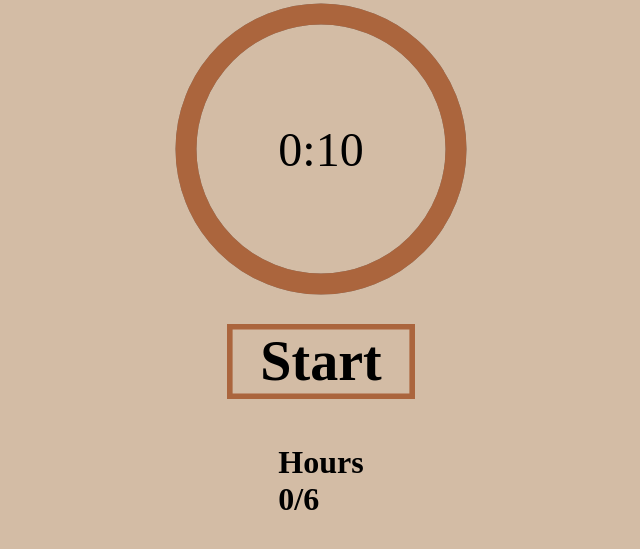
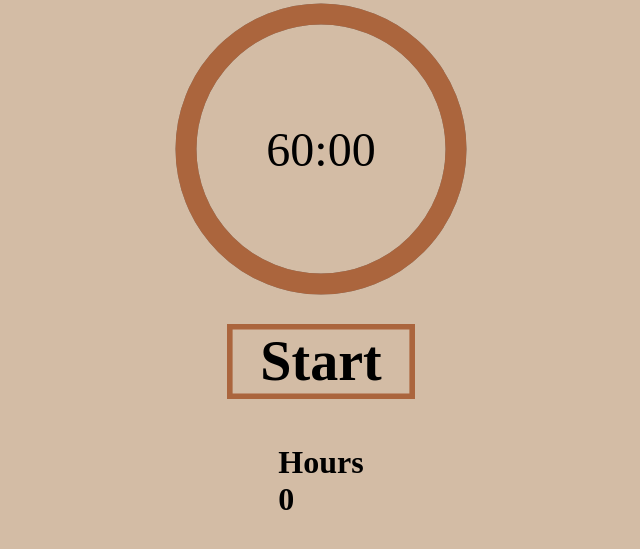
Before and after one commit to Hayai1/RevisionTimerTally, a Flask app: page /start_revision in a window 1280 px wide. Shown: the part 216-765 px from the top of the page, without its empty margins (319-959 px from the left). Run offline with Flask 3, Linux system fonts and the light colour scheme.

Commit message:
final changes possibly add other stuff later

```diff
--- a/main.py
+++ b/main.py
@@ -1,8 +1,10 @@
 from flask import Flask
 from flask import render_template, url_for, jsonify, session, request
+
 app = Flask(__name__, template_folder='templates', static_folder='static')
 app.secret_key = 'your secret key'
 
+import webview
 
 @app.route('/save_hours', methods=['POST'])
 def save_hours():
@@ -14,7 +16,7 @@ def save_hours():
 @app.route('/start_revision')
 def startRevision():
     hours_completed = session.get('hoursCompleted', 0)
-    return render_template('main.html', hours_completed_arg=int(hours_completed), time_limit_arg=10, break_time_arg=5)
+    return render_template('main.html', hours_completed_arg=int(hours_completed), time_limit_arg=3600, break_time_arg=600)
 
 @app.route('/')
 def index():
@@ -22,6 +24,8 @@ def index():
     return render_template('revision.html')
 
 
+webview.create_window('Revision App', app)
 
 if __name__ == '__main__':
-    app.run(debug=True,)
+    #app.run()
+    webview.start()
--- a/templates/main.html
+++ b/templates/main.html
@@ -152,7 +152,7 @@ function saveHours(hoursCompleted) {
     });
   }
 
-hoursDone.innerHTML = hoursCompleted + "/6";
+hoursDone.innerHTML = hoursCompleted;
 function onTimesUp() {
   clearInterval(timerInterval);
   timePassed = 0;
@@ -173,7 +173,7 @@ function onTimesUp() {
   TIME_LIMIT = bt;
   breakTime = true;
   hoursCompleted += 1;
-  hoursDone.innerHTML = hoursCompleted + "/6";
+  hoursDone.innerHTML = hoursCompleted;
   startButton.style.display = "None";
   pauseButton.style.display = "None";
   startBreakButton.style.display = "block";
```
Also changed, not shown: iconJpeg.ico (added), iconJpeg.jpg (added), 2 other files.
